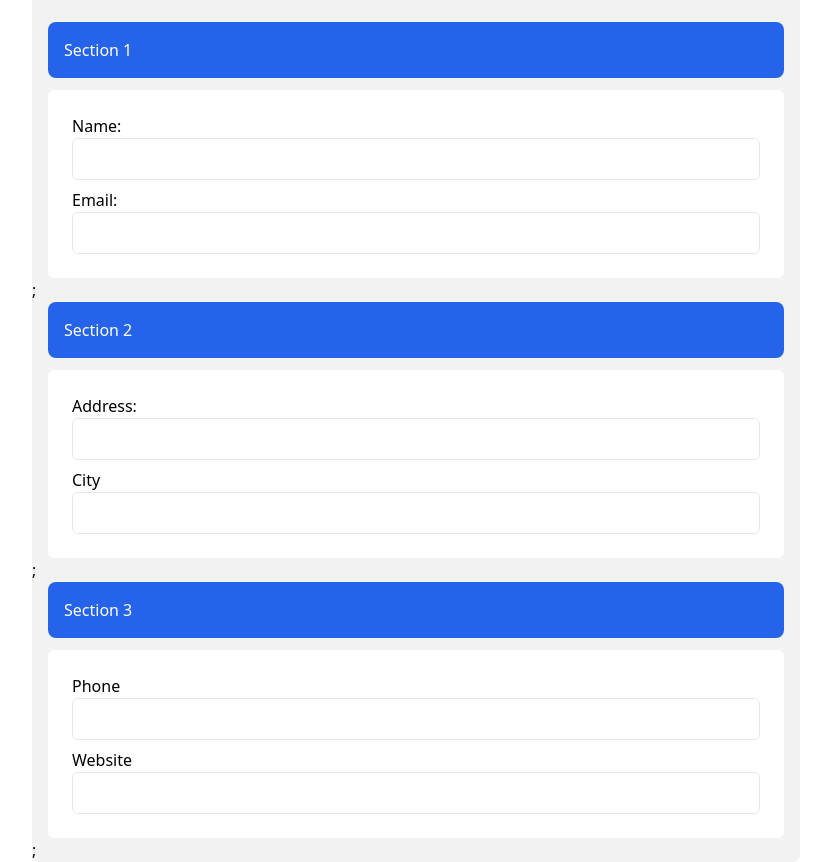
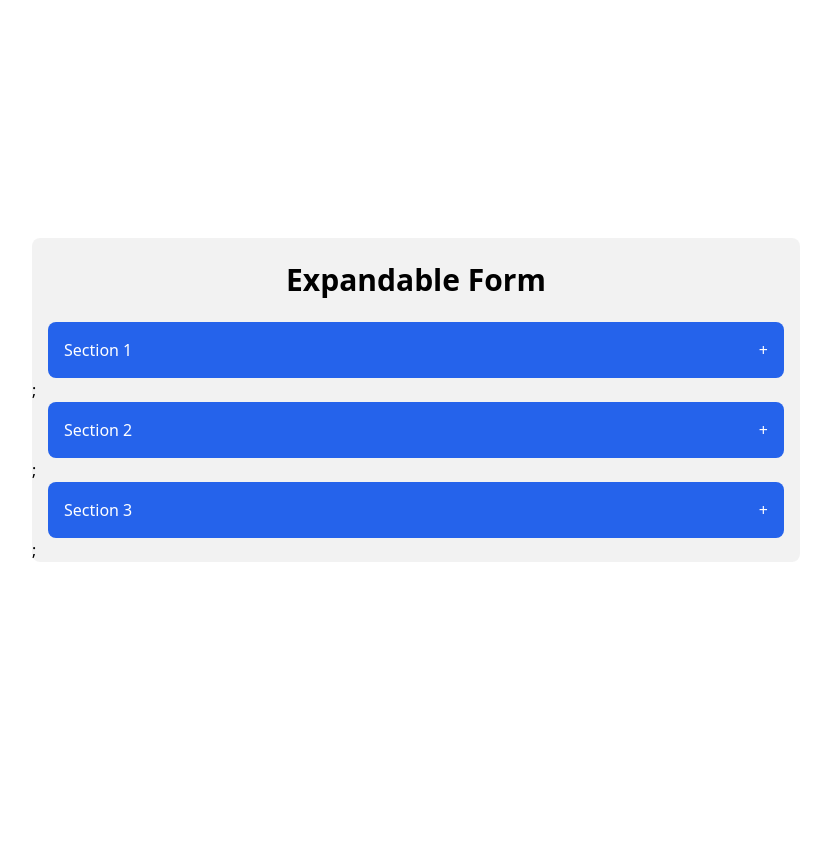
Before and after one commit to ichiiexe/reactAssignment, a React (Vite) app: page / in a window 1280 px wide. Shown: the whole page, without its empty margins (224-1055 px from the left). After the commit the page ends 800 px from the top, so only its background shows below. Built offline with nearby package versions, Linux system fonts and the light colour scheme.

Commit message:
added outline on InputContainers

```diff
--- a/src/components/Item.jsx
+++ b/src/components/Item.jsx
@@ -19,10 +19,21 @@ export function Section(props) {
   return (
     <>
       <li className="px-4 flex flex-col gap-3">
-        <div className="bg-blue-600 text-white p-4 rounded-lg w-full after:text-white flex justify-between">
+        <div
+          onClick={toggleDropDown}
+          className={`bg-blue-600 text-white p-4 rounded-lg w-full after:text-white flex justify-between ${
+            !dropDown ? "after:content-['+']" : "after:content-['-']"
+          }`}
+        >
           {props.title}
         </div>
-        <div className="w-full p-4 bg-white rounded-md">{ListItem}</div>
+        <div
+          className={`w-full p-4 bg-white rounded-md border border-black/15 ${
+            !dropDown ? "hidden" : ""
+          }`}
+        >
+          {ListItem}
+        </div>
       </li>
       ;
     </>
```
Also changed, not shown: 1 other file (tests, documents, lock files or other folders).
